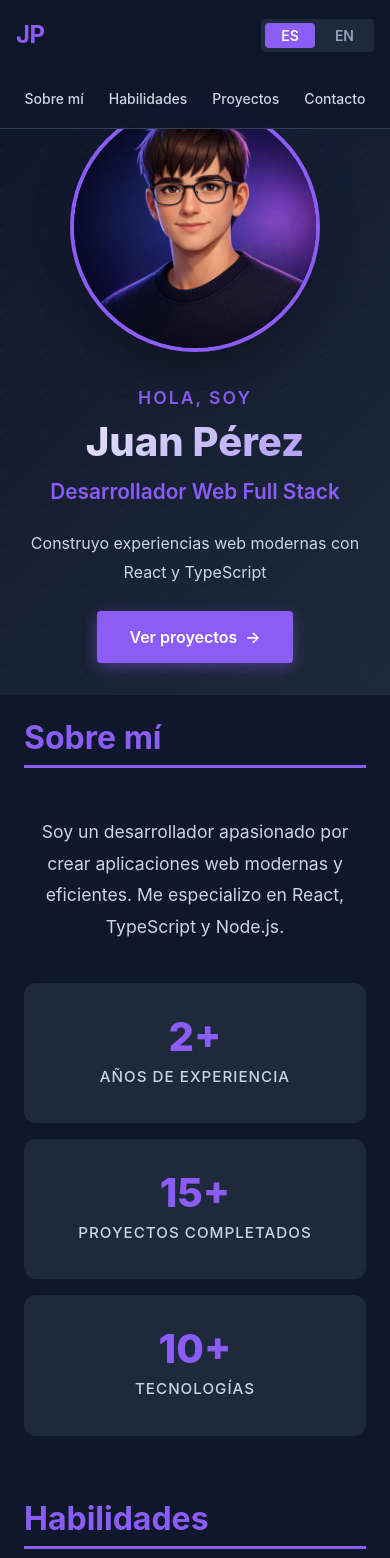
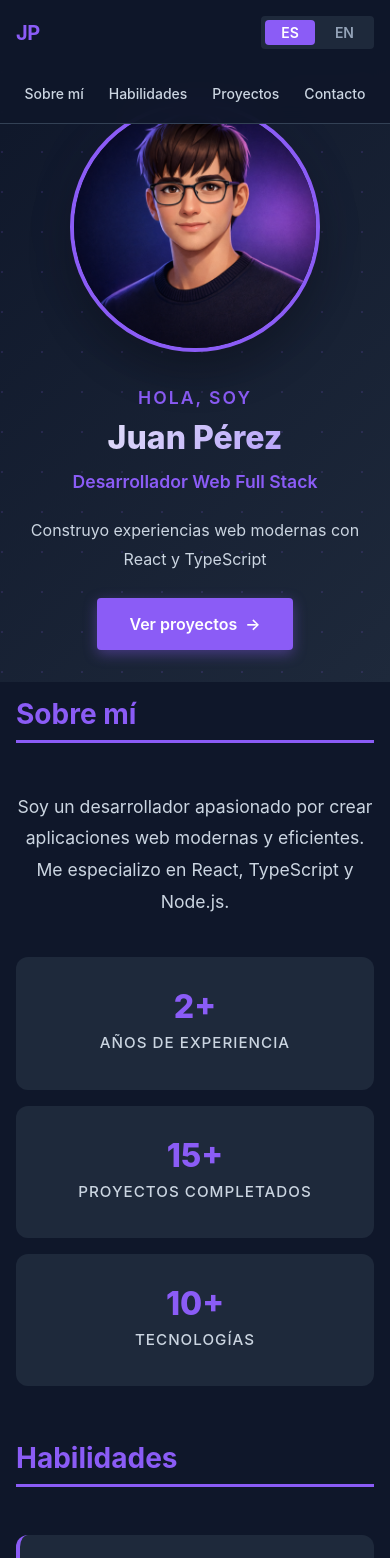
Before and after one commit to 9n-dev/my-portfolio, a React (Vite) app: page / in a window 390 px wide. Shown: the top 1558 px of the page. Built offline with nearby package versions, Linux system fonts and the light colour scheme.

Commit message:
Adding_Animations

```diff
--- a/src/App.tsx
+++ b/src/App.tsx
@@ -2,10 +2,11 @@ import NavBar from './components/NavBar'
 import Hero from './components/Hero'
 import Footer from './components/Footer'
 import About from './components/About'
-import SkillsImproved from './components/Skills'  // ← Cambio
+import SkillsImproved from './components/Skills'
 import Projects from './components/Projects'
 import ContactForm from './components/ContactForm'
-import { personalInfo, projects } from './data/portfolio'  // ← Quitamos skills
+import ScrollToTop from './components/ScrollToTop'
+import { personalInfo, projects } from './data/portfolio'
 
 function App() {
   return (
@@ -17,7 +18,7 @@ function App() {
       <main>
         <About name={personalInfo.name} />
 
-        <SkillsImproved />  {/* ← Nuevo componente */}
+        <SkillsImproved />
 
         <Projects projects={projects} />
 
@@ -25,6 +26,8 @@ function App() {
       </main>
 
       <Footer />
+
+      <ScrollToTop />  {/* ← Añadir al final */}
     </div>
   )
 }
--- a/src/components/About.tsx
+++ b/src/components/About.tsx
@@ -1,4 +1,5 @@
 import { useLanguage } from '../contexts/LanguageContext'
+import { useScrollAnimation } from '../hooks/useScrollAnimation'
 import Section from './Section'
 import { stats } from '../data/portfolio'
 
@@ -9,16 +10,25 @@ interface AboutProps {
 
 function About({ name, imageUrl }: AboutProps) {
   const { t, language } = useLanguage()
+  const descriptionRef = useScrollAnimation()
+  const statsRef = useScrollAnimation({ threshold: 0.2 })
 
   return (
     <Section title={t.about.title} id="about">
       <div className="about-content">
         {imageUrl && <img src={imageUrl} alt={name} className="profile-image" />}
+
+        <div ref={descriptionRef} className="animate-on-scroll">
           <p className="about-description">{t.about.description}</p>
+        </div>
 
+        <div ref={statsRef} className="animate-on-scroll">
           <div className="stats-grid">
-          {stats.map((stat) => (
-            <div key={stat.id} className="stat-card">
+            {stats.map((stat, index) => (
+              <div
+                key={stat.id}
+                className={`stat-card delay-${index * 100}`}
+              >
                 <div className="stat-value">{stat.value}</div>
                 <div className="stat-label">
                   {language === 'es' ? stat.labelEs : stat.labelEn}
@@ -27,6 +37,7 @@ function About({ name, imageUrl }: AboutProps) {
             ))}
           </div>
         </div>
+      </div>
     </Section>
   )
 }
--- a/src/components/Projects.tsx
+++ b/src/components/Projects.tsx
@@ -1,5 +1,6 @@
 import { useState } from 'react'
 import { useLanguage } from '../contexts/LanguageContext'
+import { useScrollAnimation } from '../hooks/useScrollAnimation'
 import Section from './Section'
 import TechIcon from './TechIcon'
 import { type Project } from '../types'
@@ -23,12 +24,19 @@ function Projects({ projects }: ProjectsProps) {
   return (
     <Section title={t.projects.title} id="projects">
       <div className="projects-list">
-        {projects.map((project) => (
-          <div key={project.id} className="project-card">
+        {projects.map((project, index) => {
+          // eslint-disable-next-line react-hooks/rules-of-hooks
+          const projectRef = useScrollAnimation()
+
+          return (
+            <div
+              key={project.id}
+              ref={projectRef}
+              className={`project-card animate-on-scroll delay-${index * 100}`}
+            >
               <h3>{project.title}</h3>
               <p>{project.description}</p>
 
-            {/* Botones de acción */}
               <div className="project-actions">
                 <button
                   onClick={() => toggleProject(project.id)}
@@ -80,7 +88,8 @@ function Projects({ projects }: ProjectsProps) {
                 </div>
               )}
             </div>
-        ))}
+          )
+        })}
       </div>
     </Section>
   )
--- /dev/null
+++ b/src/components/ScrollToTop.tsx
@@ -0,0 +1,56 @@
+import { useState, useEffect } from 'react'
+
+function ScrollToTop() {
+  const [isVisible, setIsVisible] = useState(false)
+
+  // Mostrar botón cuando el usuario ha scrolleado hacia abajo
+  useEffect(() => {
+    const toggleVisibility = () => {
+      if (window.scrollY > 300) {
+        setIsVisible(true)
+      } else {
+        setIsVisible(false)
+      }
+    }
+
+    window.addEventListener('scroll', toggleVisibility)
+
+    return () => {
+      window.removeEventListener('scroll', toggleVisibility)
+    }
+  }, [])
+
+  const scrollToTop = () => {
+    window.scrollTo({
+      top: 0,
+      behavior: 'smooth'
+    })
+  }
+
+  return (
+    <>
+      {isVisible && (
+        <button
+          onClick={scrollToTop}
+          className="scroll-to-top"
+          aria-label="Volver arriba"
+        >
+          <svg
+            width="24"
+            height="24"
+            viewBox="0 0 24 24"
+            fill="none"
+            stroke="currentColor"
+            strokeWidth="2"
+            strokeLinecap="round"
+            strokeLinejoin="round"
+          >
+            <polyline points="18 15 12 9 6 15" />
+          </svg>
+        </button>
+      )}
+    </>
+  )
+}
+
+export default ScrollToTop
--- a/src/components/Skills.tsx
+++ b/src/components/Skills.tsx
@@ -1,10 +1,14 @@
 import { useLanguage } from '../contexts/LanguageContext'
+import { useScrollAnimation } from '../hooks/useScrollAnimation'
 import Section from './Section'
 import TechIcon from './TechIcon'
 import { skillsByCategory } from '../data/portfolio'
 
 function SkillsImproved() {
   const { t, language } = useLanguage()
+  const frontendRef = useScrollAnimation()
+  const backendRef = useScrollAnimation()
+  const toolsRef = useScrollAnimation()
 
   const translateLevel = (level: string): string => {
     const levelMap: { [key: string]: string } = {
@@ -22,7 +26,7 @@ function SkillsImproved() {
     <Section title={t.skills.title} id="skills">
       <div className="skills-container">
         {/* Frontend */}
-        <div className="skill-category">
+        <div ref={frontendRef} className="skill-category animate-on-scroll">
           <h3 className="category-title">
             <span className="category-icon">🎨</span>
             {t.skills.categories.frontend}
@@ -39,7 +43,7 @@ function SkillsImproved() {
         </div>
 
         {/* Backend */}
-        <div className="skill-category">
+        <div ref={backendRef} className="skill-category animate-on-scroll">
           <h3 className="category-title">
             <span className="category-icon">⚙️</span>
             {t.skills.categories.backend}
@@ -56,7 +60,7 @@ function SkillsImproved() {
         </div>
 
         {/* Tools */}
-        <div className="skill-category">
+        <div ref={toolsRef} className="skill-category animate-on-scroll">
           <h3 className="category-title">
             <span className="category-icon">🛠️</span>
             {t.skills.categories.tools}
--- /dev/null
+++ b/src/hooks/useScrollAnimation.ts
@@ -0,0 +1,40 @@
+import { useEffect, useRef } from 'react'
+
+interface UseScrollAnimationOptions {
+  threshold?: number;
+  rootMargin?: string;
+}
+
+export function useScrollAnimation(options: UseScrollAnimationOptions = {}) {
+  const { threshold = 0.1, rootMargin = '0px' } = options
+  const ref = useRef<HTMLDivElement>(null)
+
+  useEffect(() => {
+    const element = ref.current
+    if (!element) return
+
+    const observer = new IntersectionObserver(
+      (entries) => {
+        entries.forEach((entry) => {
+          if (entry.isIntersecting) {
+            entry.target.classList.add('animate-in')
+            // Opcional: dejar de observar después de animar
+            observer.unobserve(entry.target)
+          }
+        })
+      },
+      { threshold, rootMargin }
+    )
+
+    observer.observe(element)
+
+    // Cleanup: dejar de observar al desmontar
+    return () => {
+      if (element) {
+        observer.unobserve(element)
+      }
+    }
+  }, [threshold, rootMargin])
+
+  return ref
+}
--- a/src/index.css
+++ b/src/index.css
@@ -61,6 +61,58 @@
   --width-content: 1200px;
   --width-narrow: 800px;
 }
+
+/* ===================================
+   ANIMACIONES AL SCROLL
+   =================================== */
+.animate-on-scroll {
+  opacity: 0;
+  transform: translateY(30px);
+  transition: opacity 0.6s ease-out, transform 0.6s ease-out;
+}
+
+.animate-on-scroll.animate-in {
+  opacity: 1;
+  transform: translateY(0);
+}
+
+/* Variantes de animación */
+.animate-fade {
+  opacity: 0;
+  transition: opacity 0.8s ease-out;
+}
+
+.animate-fade.animate-in {
+  opacity: 1;
+}
+
+.animate-slide-left {
+  opacity: 0;
+  transform: translateX(-50px);
+  transition: opacity 0.6s ease-out, transform 0.6s ease-out;
+}
+
+.animate-slide-left.animate-in {
+  opacity: 1;
+  transform: translateX(0);
+}
+
+.animate-slide-right {
+  opacity: 0;
+  transform: translateX(50px);
+  transition: opacity 0.6s ease-out, transform 0.6s ease-out;
+}
+
+.animate-slide-right.animate-in {
+  opacity: 1;
+  transform: translateX(0);
+}
+
+/* Delays para animaciones escalonadas */
+.delay-100 { transition-delay: 0.1s; }
+.delay-200 { transition-delay: 0.2s; }
+.delay-300 { transition-delay: 0.3s; }
+.delay-400 { transition-delay: 0.4s; }
 
 /* ===================================
    ESTILOS BASE
@@ -1140,3 +1192,113 @@ html {
     justify-content: center;
   }
 }
+
+/* ===================================
+   SCROLL TO TOP BUTTON
+   =================================== */
+.scroll-to-top {
+  position: fixed;
+  bottom: var(--spacing-xl);
+  right: var(--spacing-xl);
+  width: 50px;
+  height: 50px;
+  background-color: var(--color-accent-primary);
+  color: white;
+  border: none;
+  border-radius: 50%;
+  cursor: pointer;
+  display: flex;
+  align-items: center;
+  justify-content: center;
+  box-shadow: 0 4px 12px rgba(139, 92, 246, 0.4);
+  transition: all var(--transition-base);
+  z-index: 999;
+  animation: fadeInUp 0.3s ease-out;
+}
+
+.scroll-to-top:hover {
+  background-color: var(--color-accent-hover);
+  transform: translateY(-3px);
+  box-shadow: 0 6px 16px rgba(139, 92, 246, 0.6);
+}
+
+.scroll-to-top:active {
+  transform: translateY(-1px);
+}
+
+@media (max-width: 768px) {
+  .scroll-to-top {
+    bottom: var(--spacing-md);
+    right: var(--spacing-md);
+    width: 45px;
+    height: 45px;
+  }
+}
+
+/* ===================================
+   MEJORAS RESPONSIVE FINALES
+   =================================== */
+
+/* Ajustar espaciado en móviles */
+@media (max-width: 768px) {
+  :root {
+    --spacing-xl: 1.5rem;
+    --spacing-2xl: 2rem;
+    --spacing-3xl: 2.5rem;
+  }
+
+  main {
+    padding: var(--spacing-md);
+  }
+
+  .section {
+    margin-bottom: var(--spacing-2xl);
+  }
+
+  .section h2 {
+    font-size: 1.75rem;
+  }
+}
+
+/* Tablets */
+@media (min-width: 769px) and (max-width: 1024px) {
+  .hero-content {
+    gap: var(--spacing-2xl);
+  }
+
+  .image-wrapper {
+    width: 300px;
+    height: 300px;
+  }
+}
+
+/* Pantallas muy pequeñas */
+@media (max-width: 480px) {
+  .hero-name {
+    font-size: 2rem;
+  }
+
+  .hero-title {
+    font-size: 1.1rem;
+  }
+
+  .stat-value {
+    font-size: 2rem;
+  }
+
+  .navbar-logo .logo-text {
+    font-size: 1.25rem;
+  }
+}
+
+/* Reducir movimiento para usuarios con preferencias de accesibilidad */
+@media (prefers-reduced-motion: reduce) {
+  *,
+  *::before,
+  *::after {
+    animation-duration: 0.01ms !important;
+    animation-iteration-count: 1 !important;
+    transition-duration: 0.01ms !important;
+    scroll-behavior: auto !important;
+  }
+}
```
Lines whose indentation alone changed are shown as unchanged.
